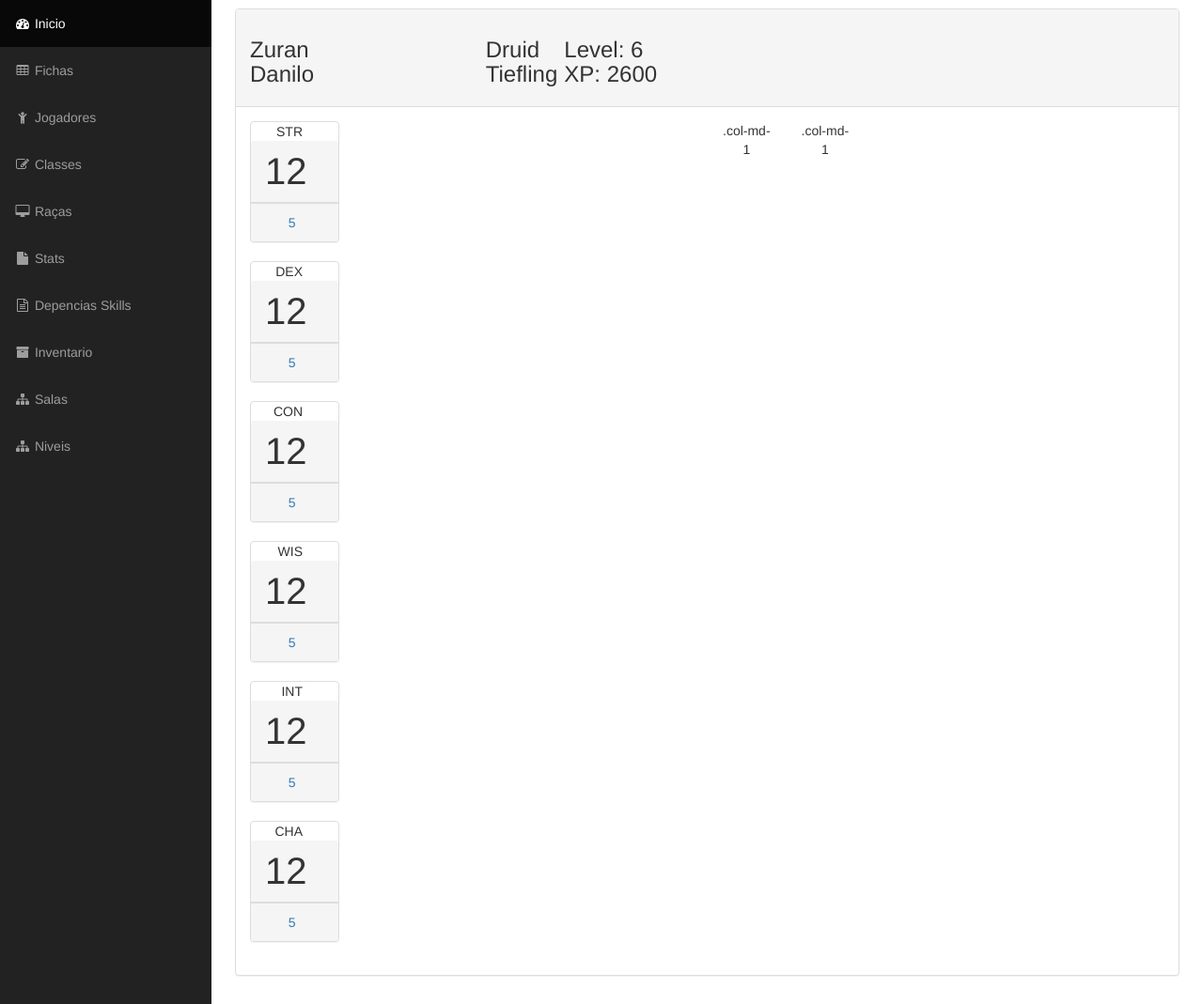
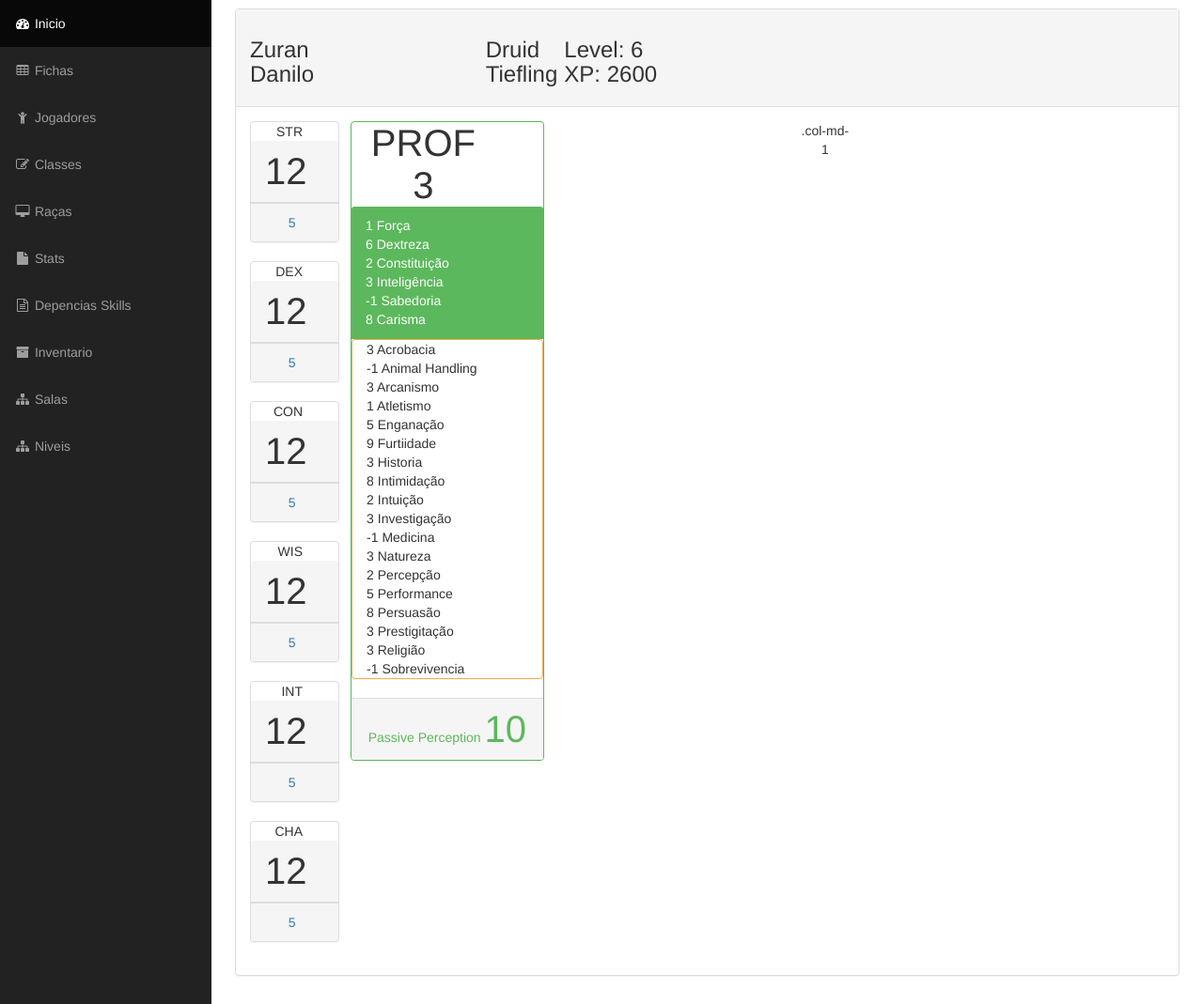
Before and after one commit to Jmallone/Caderneta, a PHP site: page /index.php?site=fichasView in a window 1280 px wide. Shown: the part 51-1120 px from the top of the page at 94% size. Run offline with PHP 8.4, Linux system fonts and the light colour scheme; grey boxes labelled with a size stand in for pictures from a placeholder-image service; some libraries are stand-ins or nearby versions.

Commit message:
Design de Telas

```diff
--- a/Caderneta/fichasView.php
+++ b/Caderneta/fichasView.php
@@ -187,7 +187,67 @@
                   </div>
 
                 </div>
-                <div class="col-md-1">.col-md-1</div>
+                <div class="col-md-1">
+
+                  <div id="thirthColuna" style="position: absolute;right: 308%; width: 246%;">
+                    <div class="panel panel-green">
+                      <div class="panel-header">
+                        <span class="col-xs-9 text-center huge">PROF 3</span>
+                        <div class="clearfix"></div>
+                      </div>
+                      <div class="panel-heading">
+                        <div class="row">
+
+                          <div class="col-xs-9 text-left">
+                            <div class="">1 Força</div>
+                            <div class="">6 Dextreza</div>
+                            <div class="">2 Constituição</div>
+                            <div class="">3 Inteligência</div>
+                            <div class="">-1 Sabedoria</div>
+                            <div class="">8 Carisma</div>
+                          </div>
+                        </div>
+                      </div>
+                      <div class="panel panel-yellow">
+                        <div class="panel-header">
+                          <div class="col-xs-9 text-left">
+                            <div class="">3 Acrobacia</div>
+                            <div class="">-1 Animal Handling</div>
+                            <div class="">3 Arcanismo</div>
+                            <div class="">1 Atletismo</div>
+                            <div class="">5 Enganação</div>
+                            <div class="">9 Furtiidade</div>
+                            <div class="">3 Historia</div>
+                            <div class="">8 Intimidação</div>
+                            <div class="">2 Intuição</div>
+                            <div class="">3 Investigação</div>
+                            <div class="">-1 Medicina</div>
+                            <div class="">3 Natureza</div>
+                            <div class="">2 Percepção</div>
+                            <div class="">5 Performance</div>
+                            <div class="">8 Persuasão</div>
+                            <div class="">3 Prestigitação</div>
+                            <div class="">3 Religião</div>
+                            <div class="">-1 Sobrevivencia</div>
+
+                          </div>
+                          <div class="clearfix"></div>
+                        </div>
+                      </div>
+
+
+                      <a href="#">
+                        <div class="panel-footer">
+                          Passive Perception
+                          <span class="huge">10</span>
+                          <div class="clearfix"></div>
+                        </div>
+                      </a>
+                    </div>
+                  </div>
+
+
+                </div>
                 <div class="col-md-1">.col-md-1</div>
 
               </div>
@@ -199,6 +259,8 @@
     </div>
     <!-- /.row -->
 
+
+
   </div>
   <!-- /.container-fluid -->
 
```
Lines whose indentation alone changed are shown as unchanged.
